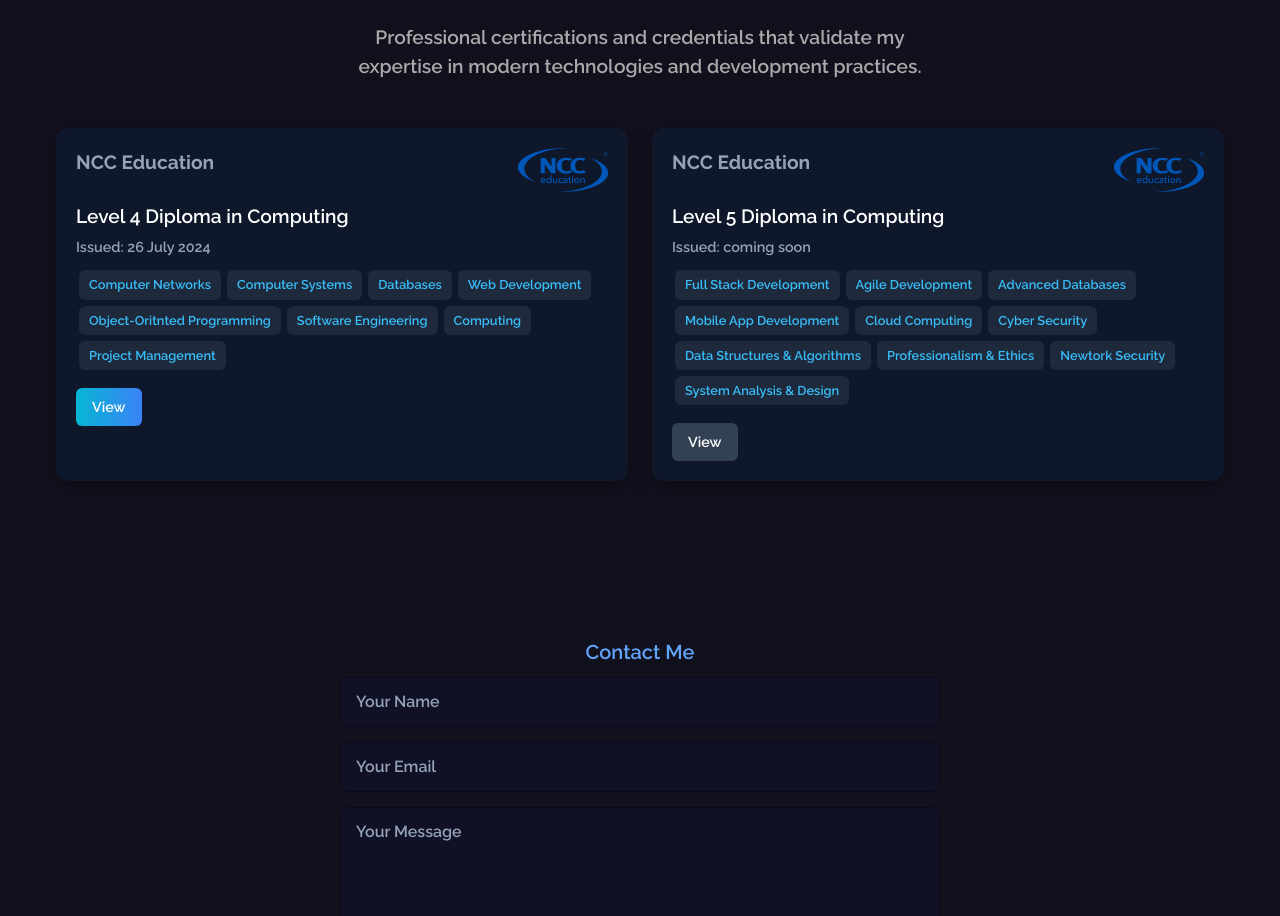
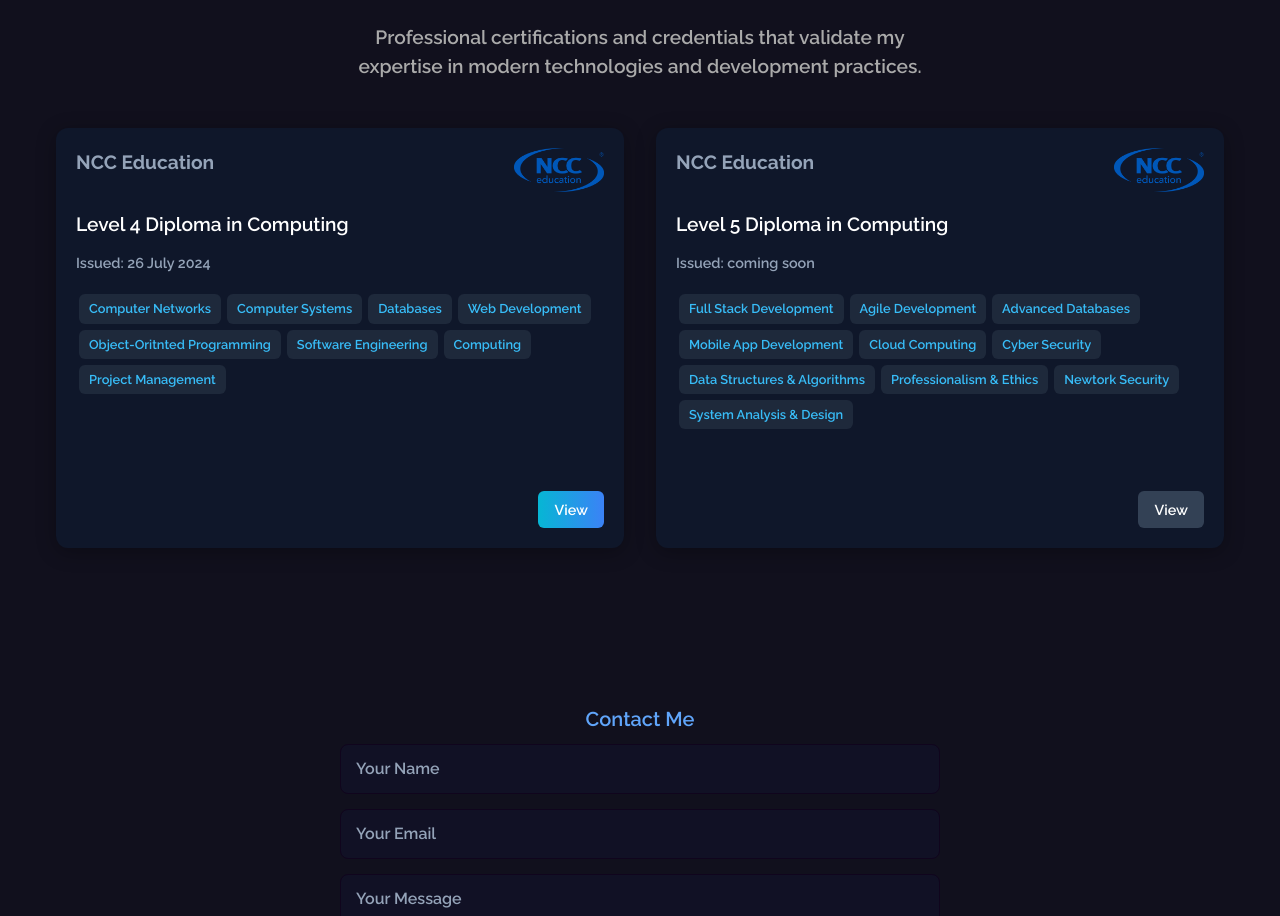
Before and after one commit to nandaminshin/new-protfolio, a React (Vite) app: page / in a window 1280 px wide. Shown: the part 9364-10280 px from the top of the page. Built offline with nearby package versions, Linux system fonts and the light colour scheme.

Commit message:
certificate card update

```diff
--- a/src/App.css
+++ b/src/App.css
@@ -950,19 +950,38 @@ body {
     color: #aaa;
 }
 
+
 .cert-grid {
     display: grid;
-    grid-template-columns: repeat(auto-fit, minmax(280px, 1fr));
-    gap: 24px;
+    grid-template-columns: repeat(auto-fit, minmax(320px, 1fr));
+    gap: 2rem;
 }
 
+
 .cert-card {
+    display: flex;
+    flex-direction: column;
+    height: 100%;
+    min-height: 420px;
     background: #0f172a;
     border-radius: 12px;
     padding: 20px;
     text-align: left;
     box-shadow: 0 4px 20px rgba(0, 0, 0, 0.3);
     transition: transform 0.2s ease;
+}
+
+.cert-card-content {
+    flex: 1 1 auto;
+    display: flex;
+    flex-direction: column;
+    gap: 0.5rem;
+}
+
+.cert-card-actions {
+    margin-top: auto;
+    display: flex;
+    justify-content: flex-end;
 }
 
 .cert-card:hover {
--- a/src/components/Certifications.tsx
+++ b/src/components/Certifications.tsx
@@ -83,6 +83,7 @@ export default function Certifications() {
             <div className="cert-grid">
                 {certificates.map((cert) => (
                     <div key={cert.id} className="cert-card">
+                        <div className="cert-card-content">
                             <div className="cert-header">
                                 <span className="provider">{cert.provider}</span>
                                 <img src={cert.platformLogo} alt="" width={90} />
@@ -96,6 +97,8 @@ export default function Certifications() {
                                     </span>
                                 ))}
                             </div>
+                        </div>
+                        <div className="cert-card-actions">
                             {cert.file && cert.status == 'completed' ? (
                                 <button className="view-btn" onClick={() => setSelectedCert(cert)}>
                                     View
@@ -103,6 +106,7 @@ export default function Certifications() {
                             ) : (
                                 <button className="view-btn disabled">View</button>
                             )}
+                        </div>
                     </div>
                 ))}
             </div>
--- a/src/components/Hero.tsx
+++ b/src/components/Hero.tsx
@@ -2,7 +2,7 @@ import { Github, Linkedin, Mail, Download } from "lucide-react";
 
 const Hero = () => {
     return (
-        <section className="hero">
+        <section id="overview" className="hero">
             {/* Name */}
             <h1 className="text-5xl font-bold text-transparent bg-clip-text bg-gradient-to-r from-purple-400 to-cyan-400 tracking-tight pb-8">Nanda Min Shin</h1>
 
```
Lines whose indentation alone changed are shown as unchanged.
